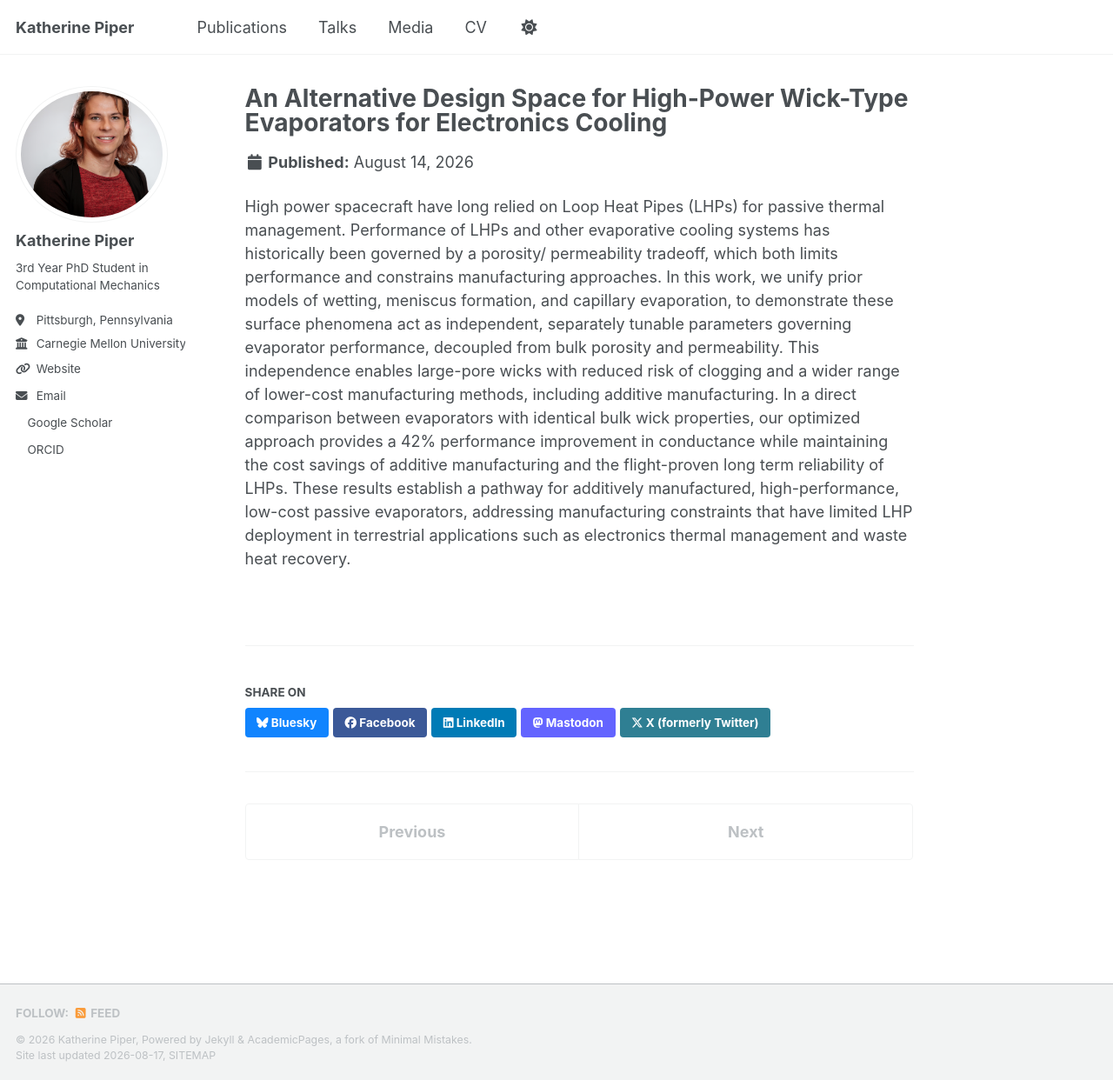
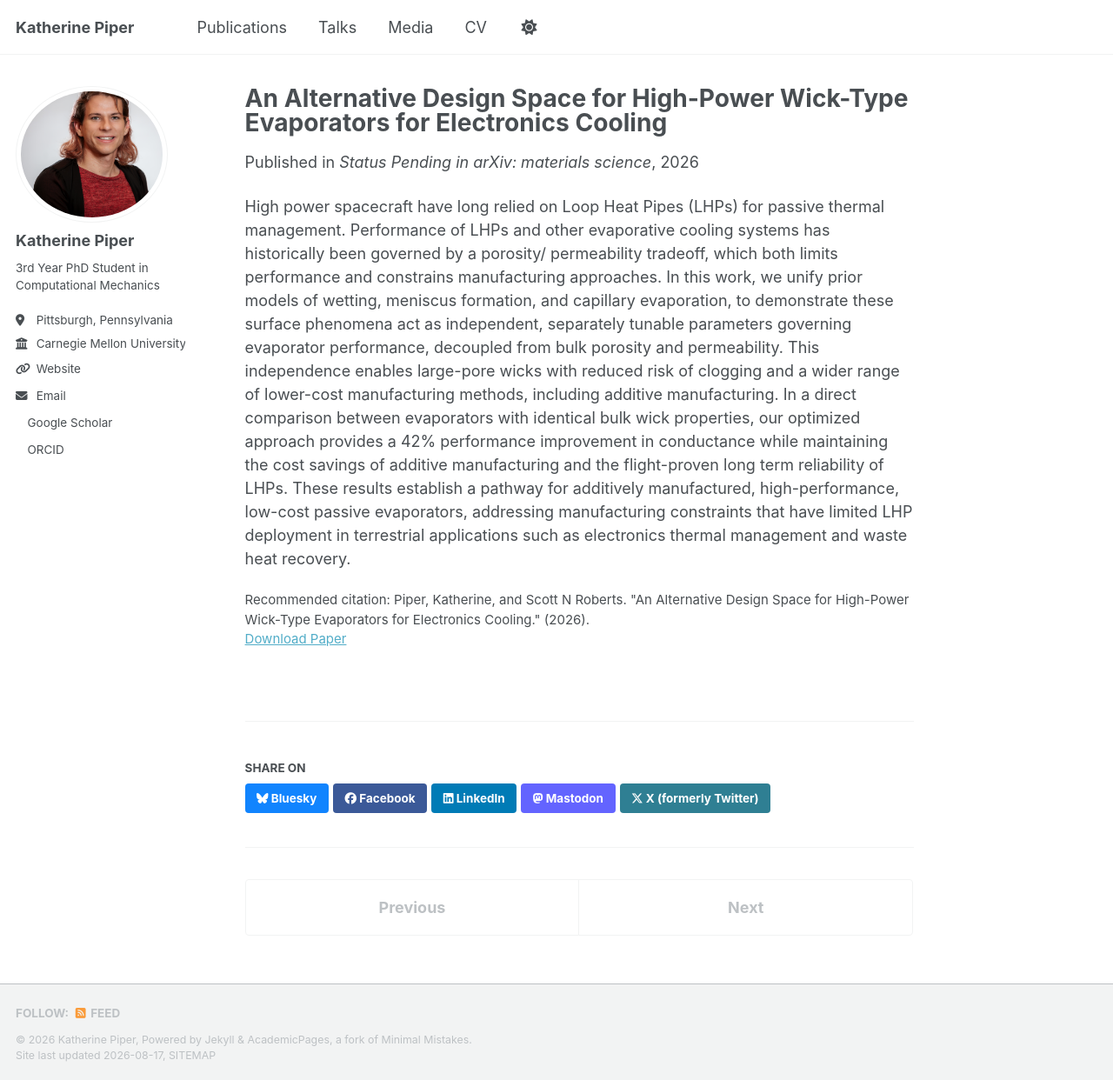
Before and after one commit to kbpiperphd/kbpiperphd.github.io, a Jekyll site: the page built from _publications/2026-1.md, in a window 1280 px wide and 1242 px high. Shown: the whole window at 87% size. Built offline with Jekyll 4.4.1, drawn with Linux system fonts in a browser that asks for light colours; a style sheet for code colours, icons or effects is not loaded.

Commit message:
Update 2026-1.md

```diff
--- a/_publications/2026-1.md
+++ b/_publications/2026-1.md
@@ -3,9 +3,13 @@ title: "An Alternative Design Space for High-Power Wick-Type Evaporators for Ele
 collection: publications
 category: manuscripts
 permalink: /publication/2026-1
+venue: 'Status Pending in arXiv: materials science'
 date: 2026-8-14
 paperurl: 'http://kbpiperphd.github.io/files/JPL-CMU-LHP_design.pdf'
+citation: 'Piper, Katherine, and Scott N Roberts. "An Alternative Design Space for High-Power Wick-Type Evaporators for Electronics Cooling." (2026).'
 ---
+
+
 High power spacecraft have long relied on Loop Heat Pipes (LHPs) for passive thermal management.
 Performance of LHPs and other evaporative cooling systems has historically been governed by a porosity/
 permeability tradeoff, which both limits performance and constrains manufacturing approaches. In this work,
```
